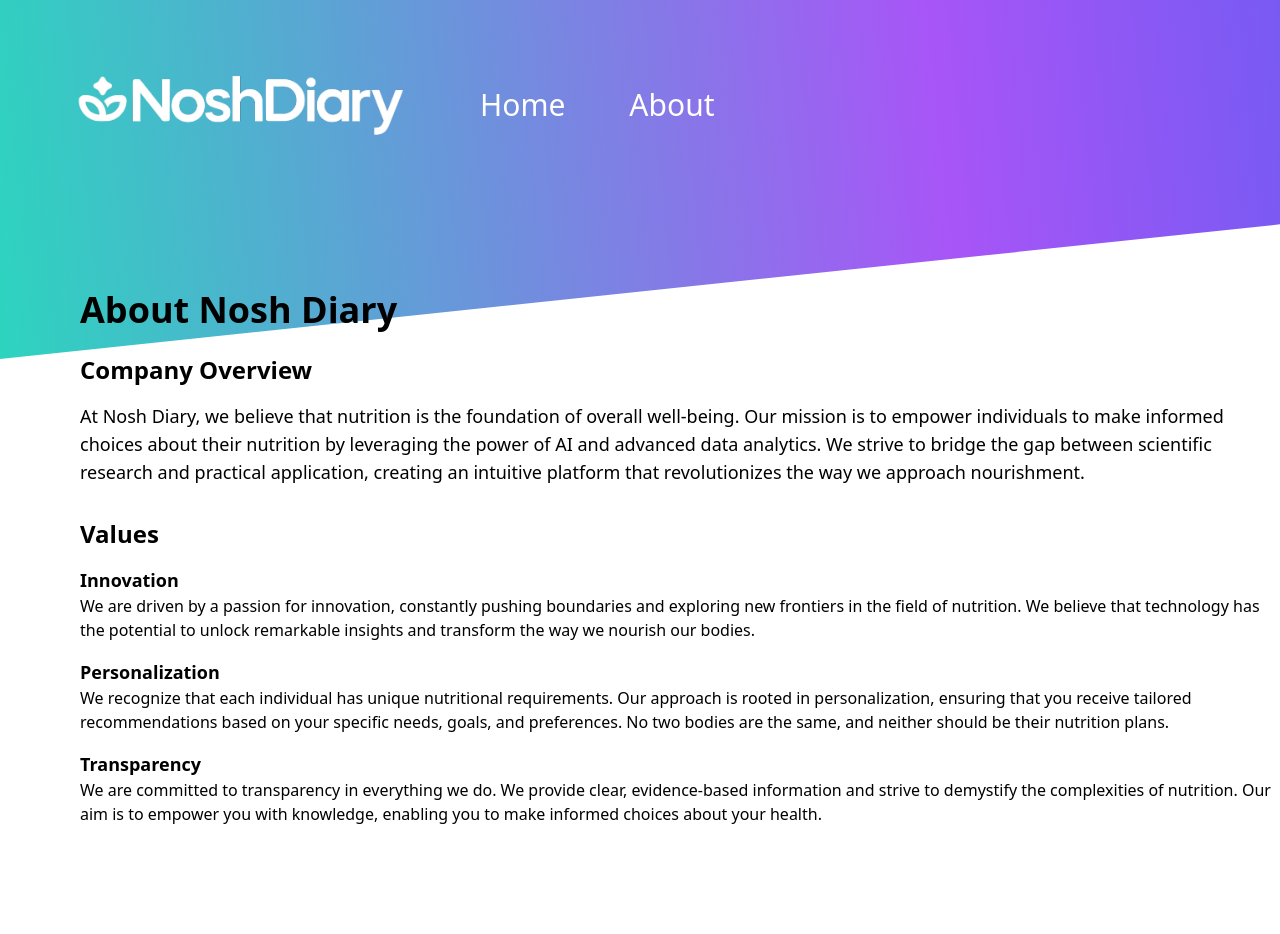
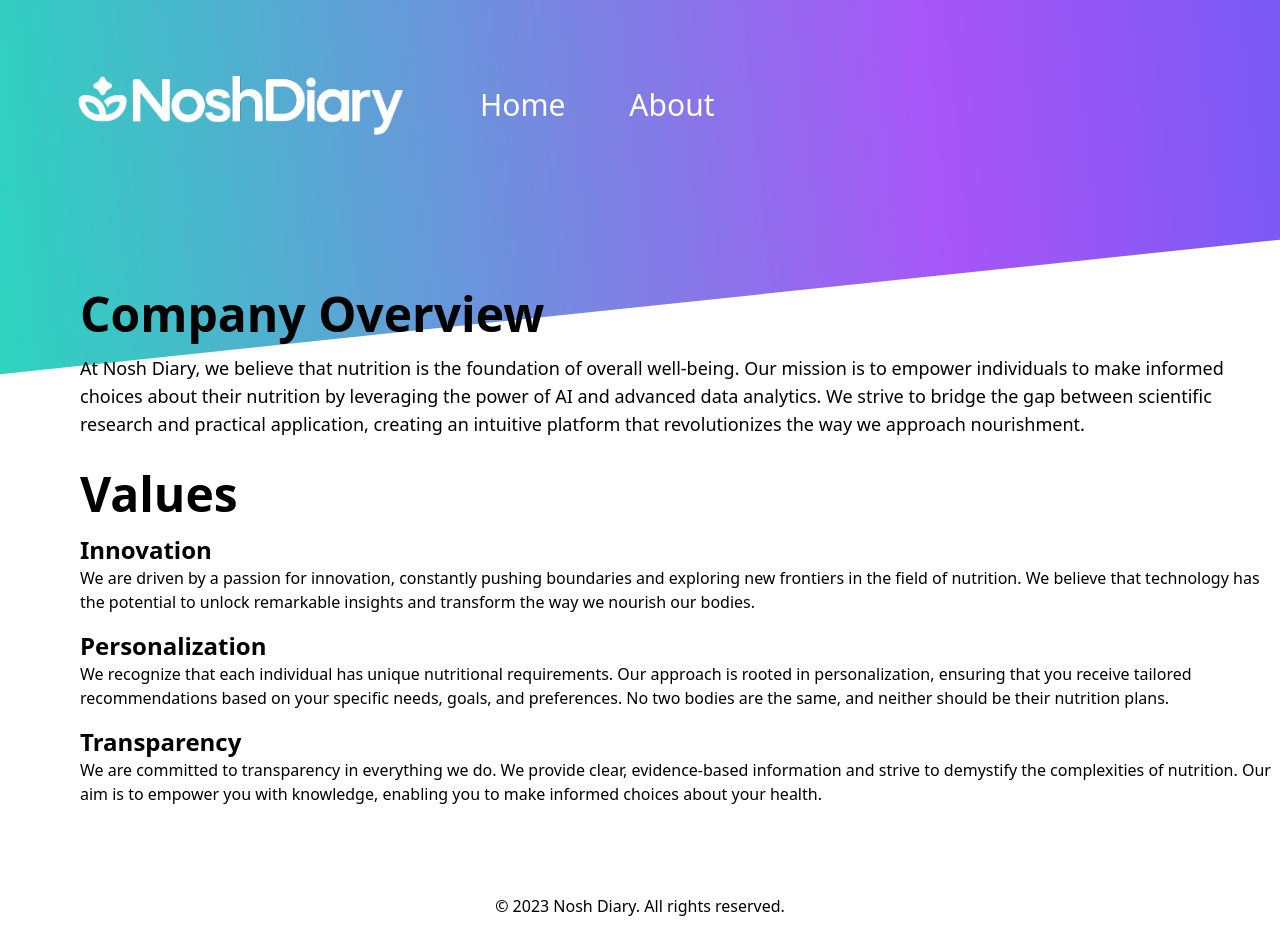
Before and after one commit to jacobgoldfarb/nosh-diary-website, a Next.js app: page /About in a window 1280 px wide. Before the commit the page ends 898 px from the top, so only its background shows below. Built offline with nearby package versions, Linux system fonts and the light colour scheme.

Commit message:
added footer

```diff
--- a/pages/About.js
+++ b/pages/About.js
@@ -5,27 +5,27 @@
   return (
     <Layout>
       <div className="container mx-auto py-10">
-        <h1 className="text-4xl font-bold mb-6">{"About Nosh Diary"}</h1>
+        {/* <h1 className="text-4xl font-bold mb-6">{"About Nosh Diary"}</h1> */}
         <section className="mb-8">
-          <h2 className="text-2xl font-semibold mb-4">{"Company Overview"}</h2>
+          <h2 className="text-5xl font-bold mb-4">{"Company Overview"}</h2>
           <p className="text-lg">
             {"At Nosh Diary, we believe that nutrition is the foundation of overall well-being. Our mission is to empower individuals to make informed choices about their nutrition by leveraging the power of AI and advanced data analytics. We strive to bridge the gap between scientific research and practical application, creating an intuitive platform that revolutionizes the way we approach nourishment."}
           </p>
         </section>
 
         <section className="mb-8">
-          <h2 className="text-2xl font-semibold mb-4">{"Values"}</h2>
+          <h2 className="text-5xl font-bold mb-4">{"Values"}</h2>
           <ul>
             <li className="mb-4">
-              <h3 className="text-lg font-semibold">{"Innovation"}</h3>
+              <h3 className="text-2xl font-semibold">{"Innovation"}</h3>
               <p className="text-base">{"We are driven by a passion for innovation, constantly pushing boundaries and exploring new frontiers in the field of nutrition. We believe that technology has the potential to unlock remarkable insights and transform the way we nourish our bodies."}</p>
             </li>
             <li className="mb-4">
-              <h3 className="text-lg font-semibold">{"Personalization"}</h3>
+              <h3 className="text-2xl font-semibold">{"Personalization"}</h3>
               <p className="text-base">{"We recognize that each individual has unique nutritional requirements. Our approach is rooted in personalization, ensuring that you receive tailored recommendations based on your specific needs, goals, and preferences. No two bodies are the same, and neither should be their nutrition plans."}</p>
             </li>
             <li className="mb-4">
-              <h3 className="text-lg font-semibold">{"Transparency"}</h3>
+              <h3 className="text-2xl font-semibold">{"Transparency"}</h3>
               <p className="text-base">{"We are committed to transparency in everything we do. We provide clear, evidence-based information and strive to demystify the complexities of nutrition. Our aim is to empower you with knowledge, enabling you to make informed choices about your health."}</p>
             </li>
           </ul>
--- /dev/null
+++ b/src/Footer.js
@@ -0,0 +1,11 @@
+import React from 'react';
+
+const Footer = () => {
+  return (
+    <footer className=" text-center py-4 mt-auto">
+      <p>&copy; 2023 Nosh Diary. All rights reserved.</p>
+    </footer>
+  );
+};
+
+export default Footer;
--- a/src/Layout.js
+++ b/src/Layout.js
@@ -1,6 +1,7 @@
 import React from 'react';
 import Navbar from './Navbar';
 import { useSpring, animated } from 'react-spring';
+import Footer from './Footer';
 
 const Layout = ({ children }) => {
   const props = useSpring({
@@ -18,6 +19,7 @@
       <main className="mt-10 ml-20 flex flex-col items-center flex-grow relative z-10">
         <animated.div style={props}>{children}</animated.div>
       </main>
+      <Footer />
     </div>
   );
 };
```
